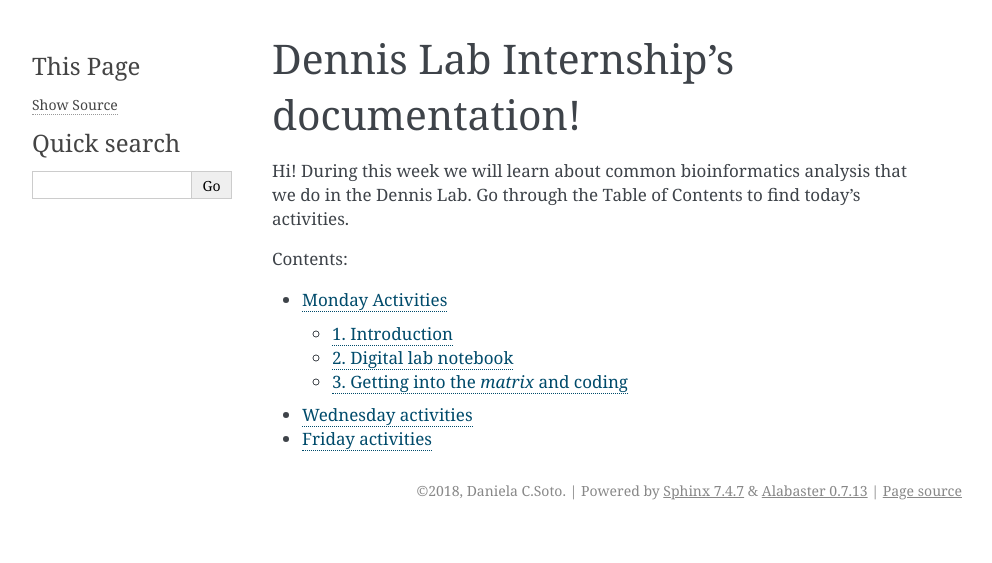
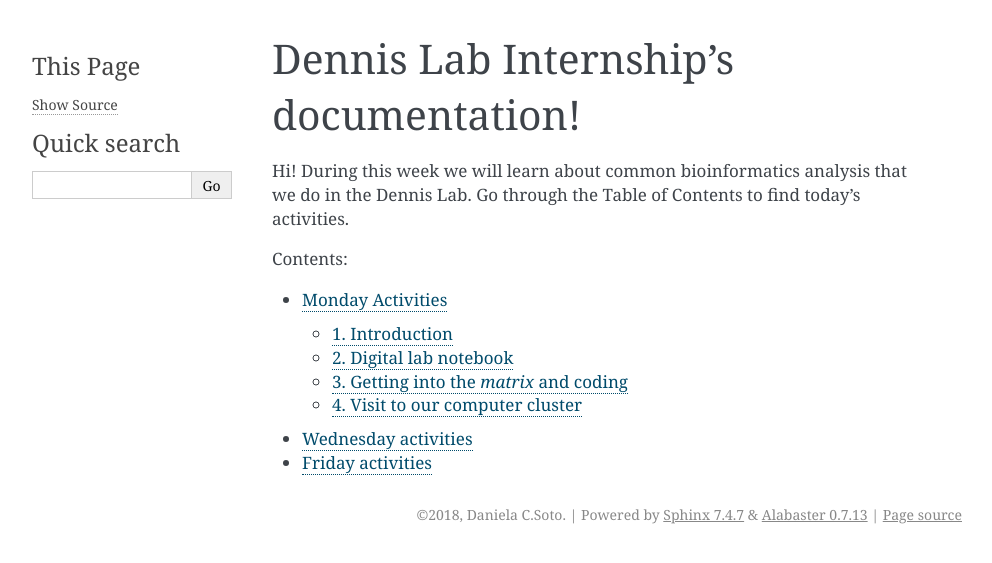
Before and after one commit to dcsoto/highschool-interns-2018, a Sphinx documentation site: the page built from docs/source/index.rst, in a window 1280 px wide. Shown: the top 563 px of the page, without its empty margins (148-1140 px from the left). Built offline with Sphinx 7.4.7, drawn with Linux system fonts in a browser that asks for light colours.

Commit message:
Changing subtitle level of 4

```diff
--- a/docs/source/monday.rst
+++ b/docs/source/monday.rst
@@ -173,6 +173,6 @@
 Great! Today we were able to access the cluster, create folders, and download the data that we need to analyze the genetic information of these individuals.
 
 4. Visit to our computer cluster
-++++++++++++++++++++++++++++++++
+--------------------------------
 
-**Activity 8:** Register everything that you learned about computer clusters in your Hackmd document using Markdown language.
+**Activity 8:** After visiting the computer cluster, register everything that you learned about computer clusters in your Hackmd document using Markdown language.
```
